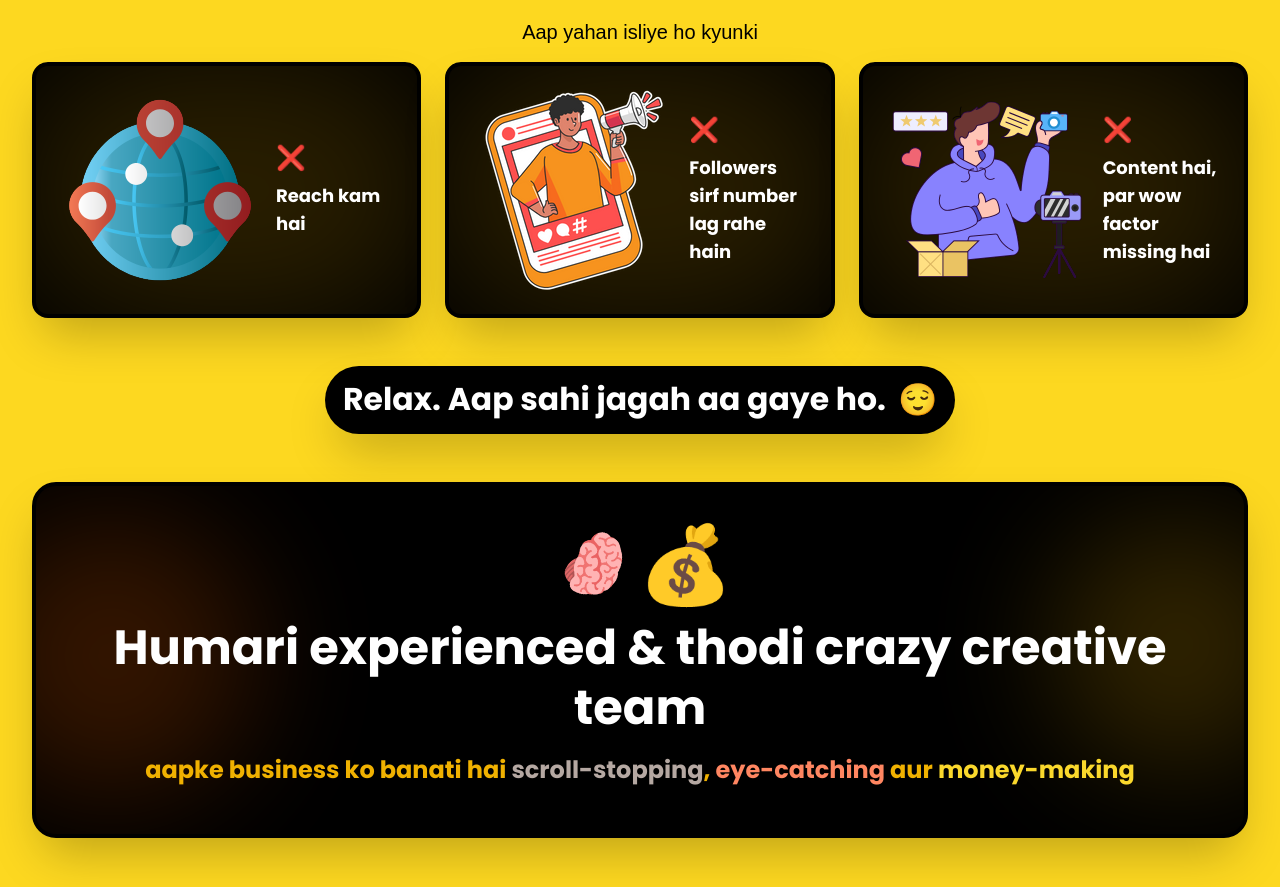
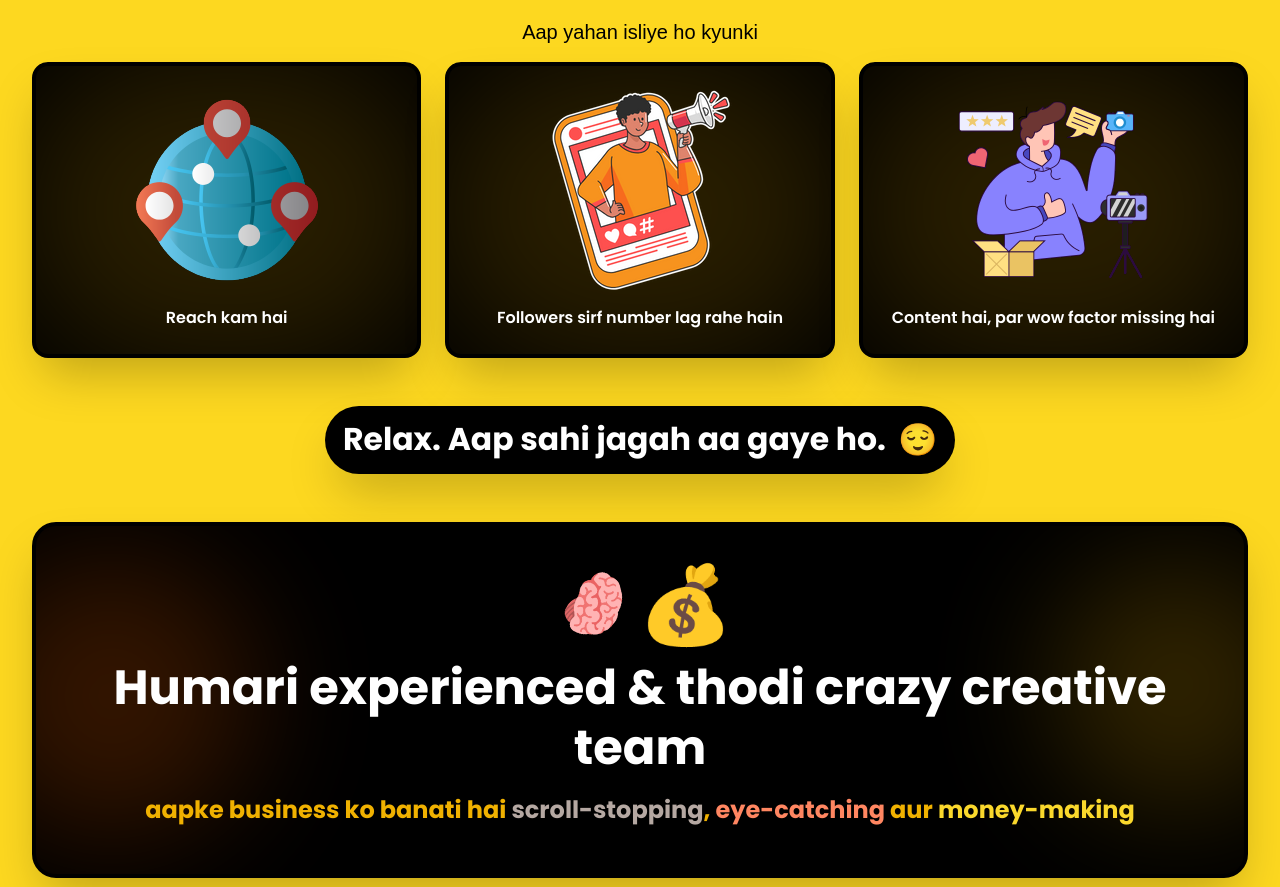
Before and after one commit to noorshanu/mark8production, a Next.js app: page / in a window 1280 px wide. Shown: the part 953-1840 px from the top of the page. Built offline with nearby package versions, Linux system fonts and the light colour scheme; a web font is replaced by a local one.

Commit message:
Update IntroSection.tsx

```diff
--- a/src/app/components/IntroSection.tsx
+++ b/src/app/components/IntroSection.tsx
@@ -54,7 +54,6 @@ const IntroSection = () => {
               whileInView={{ opacity: 1, x: 0 }}
               viewport={{ once: true }}
               transition={{ duration: 0.5, delay: 0.3 + index * 0.1 }}
-              whileHover={{ scale: 1.05, rotate: [0, -5, 5, 0] }}
               className="relative"
             >
               <div className="bg-black text-white rounded-2xl p-6 shadow-2xl border-4 border-black relative overflow-hidden">
@@ -72,17 +71,27 @@ const IntroSection = () => {
                   className="absolute inset-0 bg-yellow-500 rounded-full blur-3xl"
                 />
 
-                <div className="relative z-10 flex items-center gap-4">
-                  <motion.div className="text-5xl">
-                    <img
+                <div className="relative z-10 flex items-center gap-4 flex-col ">
+                  <div className="text-5xl">
+                    <motion.img
                       src={problem.img}
                       alt={problem.text}
-                      className="w-full h-full"
+                      className="w-full h-full cursor-pointer"
+                      whileHover={{
+                        scale: 1.2,
+                        rotate: 15,
+                        y: -10,
+                        filter: "brightness(1.2)",
+                      }}
+                      transition={{
+                        duration: 0.3,
+                        ease: "easeOut"
+                      }}
                     />
-                  </motion.div>
-                  <div className="flex-1">
-                    <div className="text-2xl mb-2">❌</div>
-                    <p className="text-lg font-bold">{problem.text}</p>
+                  </div>
+                  <div className="flex-1 ">
+
+                    <p className="text-base font-semibold">{problem.text}</p>
                   </div>
                 </div>
               </div>
```
